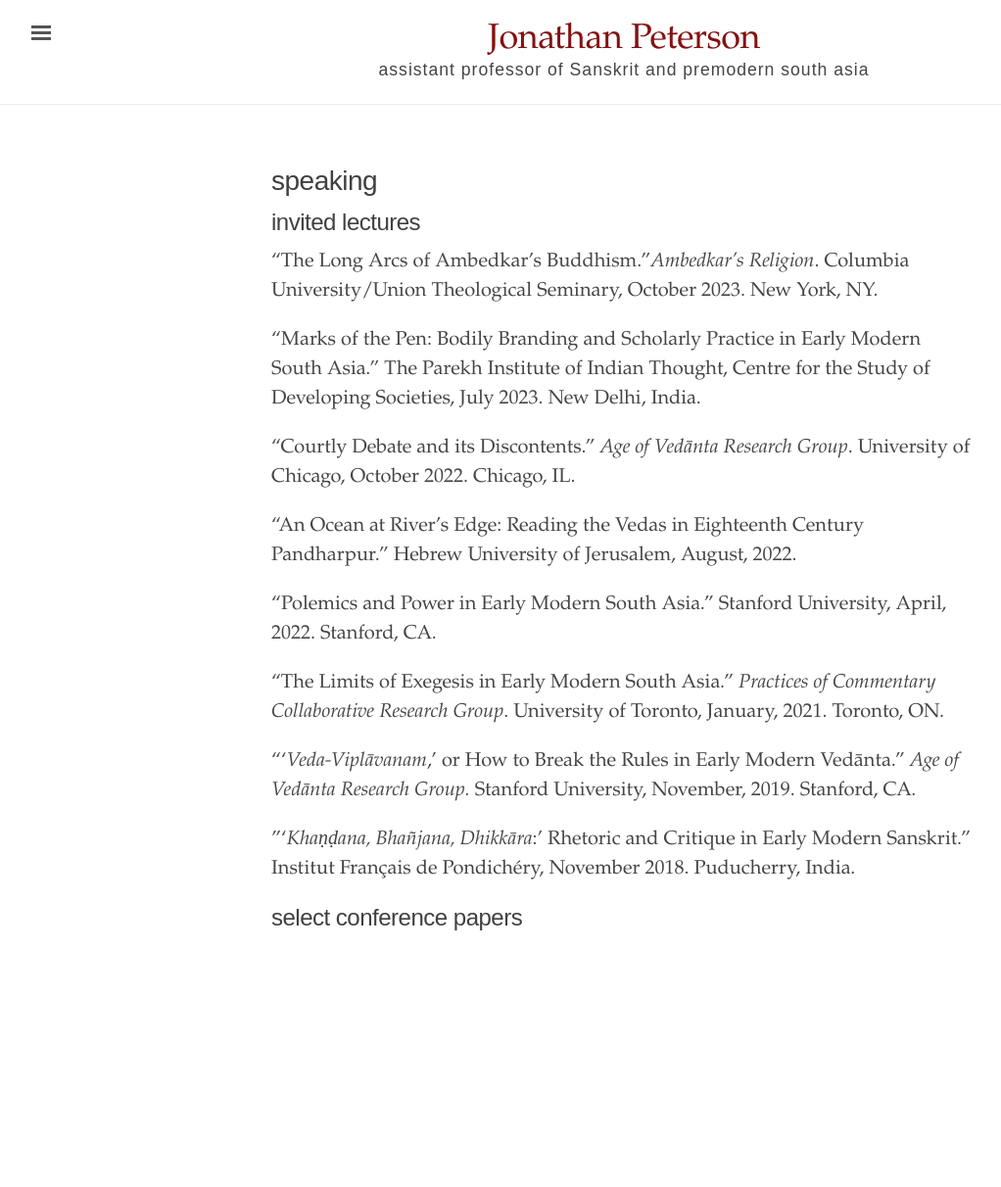
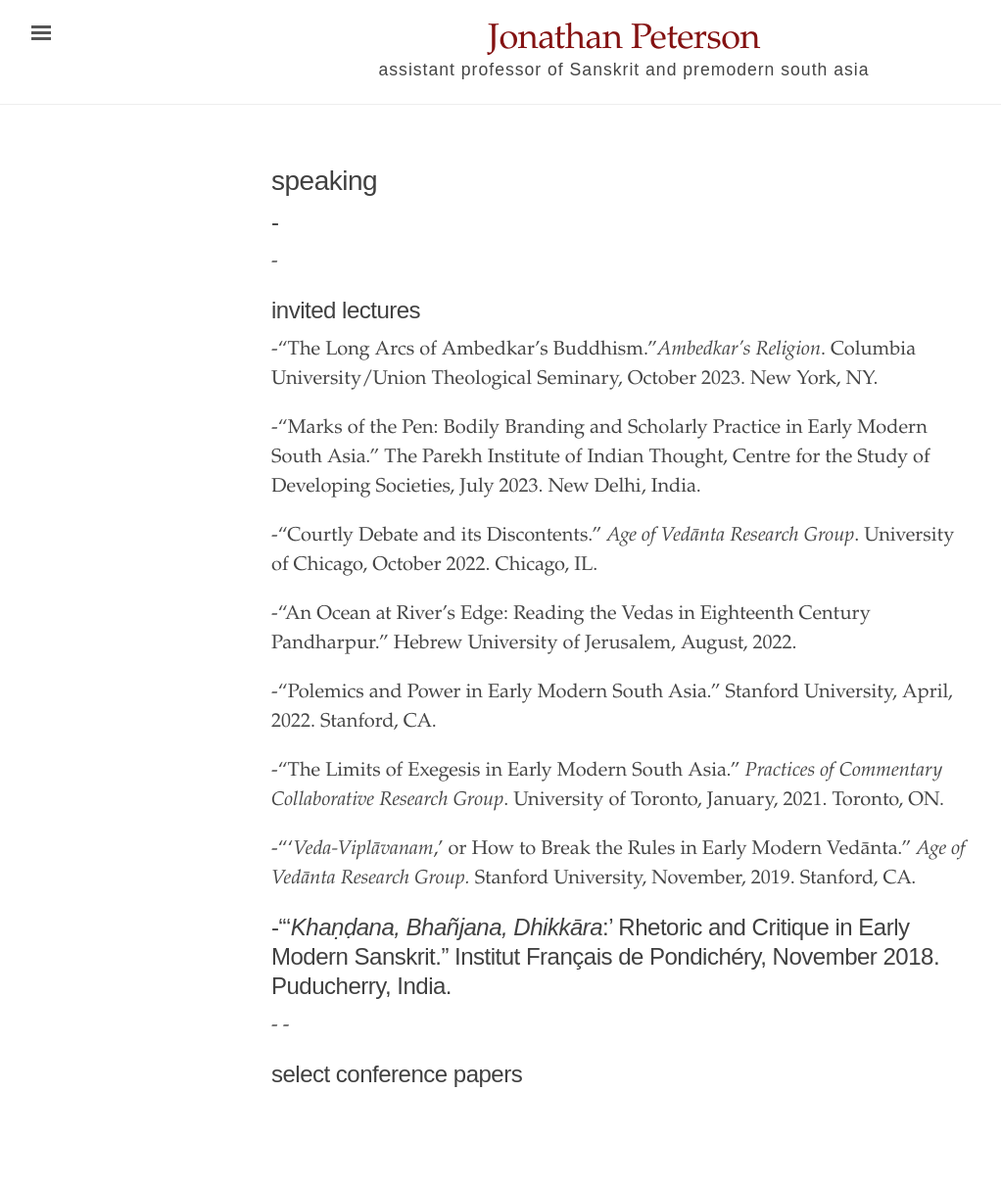
Before and after one commit to petersonjonath/personalwebpage, a Jekyll site: the page built from _texts/speaking.md, in a window 1280 px wide. Shown: the whole page at 98% size, without its empty margins (3-1025 px from the left). Built offline with Jekyll 4.4.1, drawn with Linux system fonts in a browser that asks for light colours; before the commit the page ends 1052 px from its top, so only the background shows below that.

```diff
--- a/_texts/speaking.md
+++ b/_texts/speaking.md
@@ -2,27 +2,27 @@
 layout: poem
 title: speaking
 ---
-
-
-
+-
+-
+-
 ## invited lectures
 
-“The Long Arcs of Ambedkar’s Buddhism.”*Ambedkar’s Religion*. Columbia University/Union Theological Seminary, October 2023. New York, NY.
+-“The Long Arcs of Ambedkar’s Buddhism.”*Ambedkar’s Religion*. Columbia University/Union Theological Seminary, October 2023. New York, NY.
 
-“Marks of the Pen: Bodily Branding and Scholarly Practice in Early Modern South Asia.” The Parekh Institute of Indian Thought, Centre for the Study of Developing Societies, July 2023. New Delhi, India.
+-“Marks of the Pen: Bodily Branding and Scholarly Practice in Early Modern South Asia.” The Parekh Institute of Indian Thought, Centre for the Study of Developing Societies, July 2023. New Delhi, India.
 
-“Courtly Debate and its Discontents.” *Age of Vedānta Research Group*. University of Chicago, October 2022. Chicago, IL.
+-“Courtly Debate and its Discontents.” *Age of Vedānta Research Group*. University of Chicago, October 2022. Chicago, IL.
 
-“An Ocean at River’s Edge: Reading the Vedas in Eighteenth Century Pandharpur.” Hebrew University of Jerusalem, August, 2022.
+-“An Ocean at River’s Edge: Reading the Vedas in Eighteenth Century Pandharpur.” Hebrew University of Jerusalem, August, 2022.
 
-“Polemics and Power in Early Modern South Asia.” Stanford University, April, 2022. Stanford, CA.
+-“Polemics and Power in Early Modern South Asia.” Stanford University, April, 2022. Stanford, CA.
 
-“The Limits of Exegesis in Early Modern South Asia.” *Practices of Commentary Collaborative Research Group*. University of Toronto, January, 2021. Toronto, ON.
+-“The Limits of Exegesis in Early Modern South Asia.” *Practices of Commentary Collaborative Research Group*. University of Toronto, January, 2021. Toronto, ON.
 
-"‘*Veda-Viplāvanam*,’ or How to Break the Rules in Early Modern Vedānta.” *Age of Vedānta Research Group.* Stanford University, November, 2019. Stanford, CA.
+-"‘*Veda-Viplāvanam*,’ or How to Break the Rules in Early Modern Vedānta.” *Age of Vedānta Research Group.* Stanford University, November, 2019. Stanford, CA.
 
-"'*Khaṇḍana, Bhañjana, Dhikkāra*:' Rhetoric and Critique in Early Modern Sanskrit.” Institut Français de Pondichéry, November 2018. Puducherry, India.
-
-
-
+-"'*Khaṇḍana, Bhañjana, Dhikkāra*:' Rhetoric and Critique in Early Modern Sanskrit.” Institut Français de Pondichéry, November 2018. Puducherry, India.
+-
+-
+-
 ## select conference papers
```
